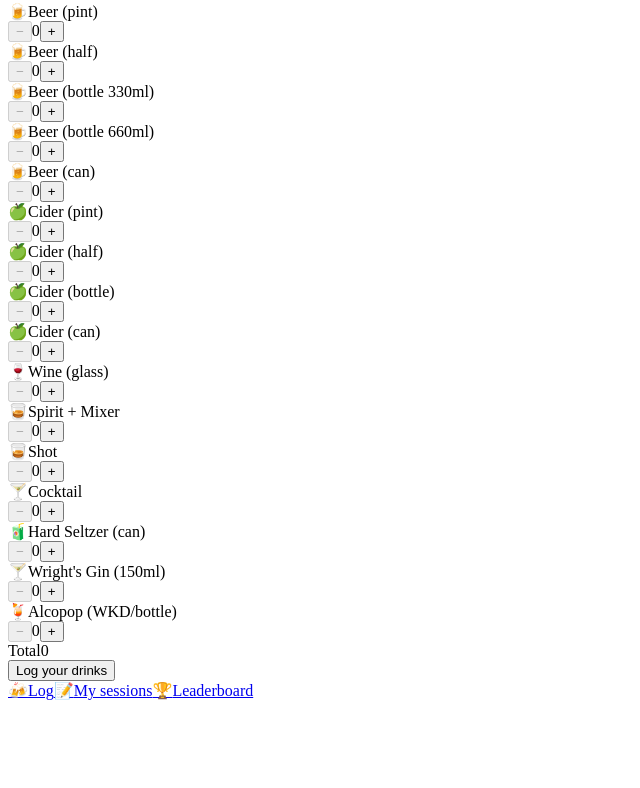
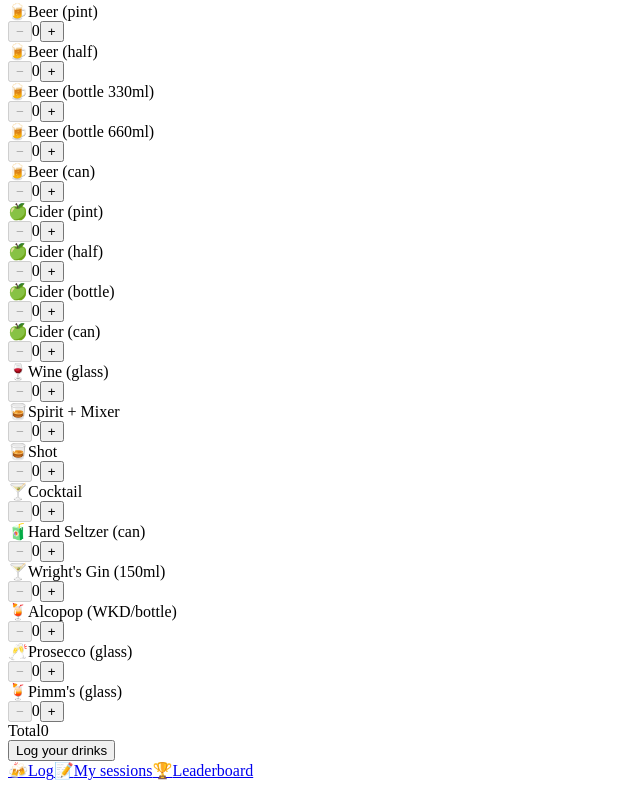
Before and after one commit to jackdanielfoxe/drink-tracker, a React (Vite) app: page / in a window 1280 px wide. Shown: the part 3809-4597 px from the top of the page, without its empty margins (0-640 px from the left). Before the commit the page ends 4517 px from the top, so only its background shows below. Built offline with nearby package versions, Linux system fonts and the light colour scheme; no server answers; the database is empty; the HTML template or start-up script is replaced by a standard one.

Commit message:
Add Prosecco and Pimm's to drink list

```diff
--- a/src/constants.js
+++ b/src/constants.js
@@ -15,4 +15,6 @@ export const DRINKS = [
   { id: 14, name: 'Hard Seltzer (can)',  icon: '🧃', units: 1.4 },
   { id: 15, name: "Wright's Gin (150ml)", icon: '🍸', units: 6.0 },
   { id: 16, name: 'Alcopop (WKD/bottle)', icon: '🍹', units: 1.1 },
+  { id: 17, name: 'Prosecco (glass)',     icon: '🥂', units: 1.4 },
+  { id: 18, name: "Pimm's (glass)",       icon: '🍹', units: 1.0 },
 ]
```
